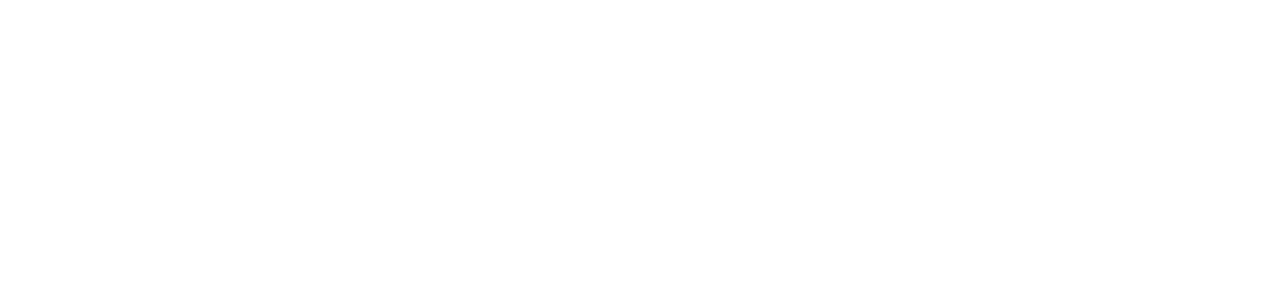
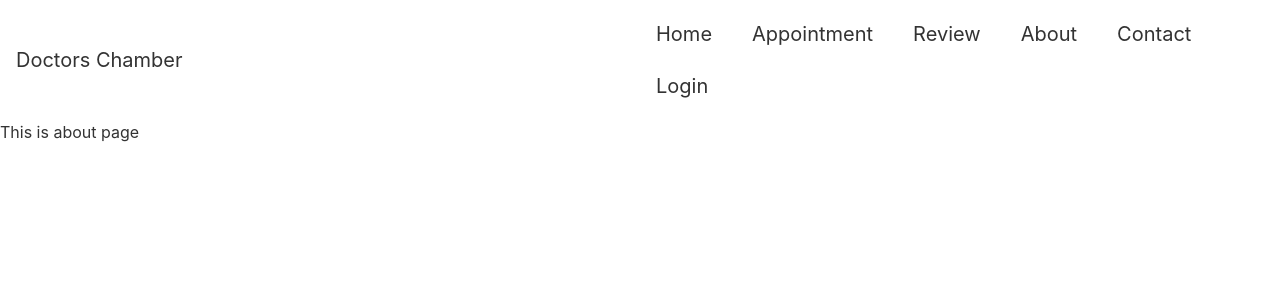
Before and after one commit to Siydulislam/doctors-chamber, a React (Create React App) app in the folder frontend/: page /about in a window 1280 px wide. Shown: the top 300 px of the page. Built offline with nearby package versions, Linux system fonts and the light colour scheme.

Commit message:
created navbar

```diff
--- a/frontend/package.json
+++ b/frontend/package.json
@@ -9,6 +9,7 @@
     "daisyui": "^2.31.0",
     "react": "^18.2.0",
     "react-dom": "^18.2.0",
+    "react-router-dom": "^6.4.1",
     "react-scripts": "5.0.1",
     "web-vitals": "^2.1.4"
   },
--- a/frontend/src/App.js
+++ b/frontend/src/App.js
@@ -1,6 +1,19 @@
+import About from "./pages/About/About";
+import Home from "./pages/Home/Home";
+import Navbar from "./pages/shared/Navbar";
+import { Routes, Route } from "react-router-dom";
+import Login from "./pages/Login/Login";
+
 function App() {
   return (
-    <></>
+    <>
+      <Navbar />
+      <Routes>
+        <Route path="/" element={<Home />} />
+        <Route path="/about" element={<About />} />
+        <Route path="/login" element={<Login />} />
+      </Routes>
+    </>
   );
 }
 
--- a/frontend/src/index.js
+++ b/frontend/src/index.js
@@ -3,11 +3,14 @@
 import './index.css';
 import App from './App';
 import reportWebVitals from './reportWebVitals';
+import { BrowserRouter } from "react-router-dom";
 
 const root = ReactDOM.createRoot(document.getElementById('root'));
 root.render(
   <React.StrictMode>
-    <App />
+    <BrowserRouter>
+      <App />
+    </BrowserRouter>
   </React.StrictMode>
 );
 
--- /dev/null
+++ b/frontend/src/pages/About/About.js
@@ -0,0 +1,11 @@
+import React from 'react';
+
+const About = () => {
+    return (
+        <div>
+            <h2>This is about page</h2>
+        </div>
+    );
+};
+
+export default About;
--- /dev/null
+++ b/frontend/src/pages/Home/Home.js
@@ -0,0 +1,11 @@
+import React from 'react';
+
+const Home = () => {
+    return (
+        <div>
+            <h2>This is Home</h2>
+        </div>
+    );
+};
+
+export default Home;
--- /dev/null
+++ b/frontend/src/pages/Login/Login.js
@@ -0,0 +1,11 @@
+import React from 'react';
+
+const Login = () => {
+    return (
+        <div>
+            This is login page
+        </div>
+    );
+};
+
+export default Login;
--- /dev/null
+++ b/frontend/src/pages/shared/Navbar.js
@@ -0,0 +1,41 @@
+import React from 'react';
+import { Link } from 'react-router-dom';
+
+const Navbar = () => {
+
+    const menuItems = (
+        <>
+            <li><Link to="/" className="rounded-lg text-xl">Home</Link></li>
+            <li><Link to="/appoinment" className="rounded-lg text-xl">Appointment</Link></li>
+            <li><Link to="/review" className="rounded-lg text-xl">Review</Link></li>
+            <li><Link to="/about" className="rounded-lg text-xl">About</Link></li>
+            <li><Link to="/contuct" className="rounded-lg text-xl">Contact</Link></li>
+            <li><Link to="/login" className="rounded-lg text-xl">Login</Link></li>
+        </>
+    );
+
+    return (
+        <div className="navbar bg-base-100">
+            <div className="navbar-start">
+                <div className="dropdown">
+                    <label tabIndex={0} className="btn btn-ghost lg:hidden">
+                        <svg xmlns="http://www.w3.org/2000/svg" className="h-5 w-5" fill="none" viewBox="0 0 24 24" stroke="currentColor"><path strokeLinecap="round" strokeLinejoin="round" strokeWidth="2" d="M4 6h16M4 12h8m-8 6h16" /></svg>
+                    </label>
+                    <ul tabIndex={0} className="menu menu-compact dropdown-content mt-3 p-2 shadow bg-base-100 rounded-box w-52 gap-y-2">
+                        {menuItems}
+                    </ul>
+                </div>
+                <div>
+                    <Link to="/" className="normal-case text-xl p-2">Doctors Chamber</Link>
+                </div>
+            </div>
+            <div className="navbar-end hidden lg:flex">
+                <ul className="menu menu-horizontal gap-x-2">
+                    {menuItems}
+                </ul>
+            </div>
+        </div>
+    );
+};
+
+export default Navbar;
--- a/frontend/tailwind.config.js
+++ b/frontend/tailwind.config.js
@@ -3,5 +3,20 @@
   theme: {
     extend: {},
   },
+  daisyui: {
+    themes: [
+      {
+        doctors: {
+          primary: "#0FCFEC",
+          secondary: "#19D3AE",
+          accent: "#3A4256",
+          neutral: "#3d4451",
+          "base-100": "#ffffff",
+        },
+      },
+      "dark",
+      "cupcake",
+    ],
+  },
   plugins: [require("daisyui")],
 }
```
Also changed, not shown: 1 other file (tests, documents, lock files or other folders).
